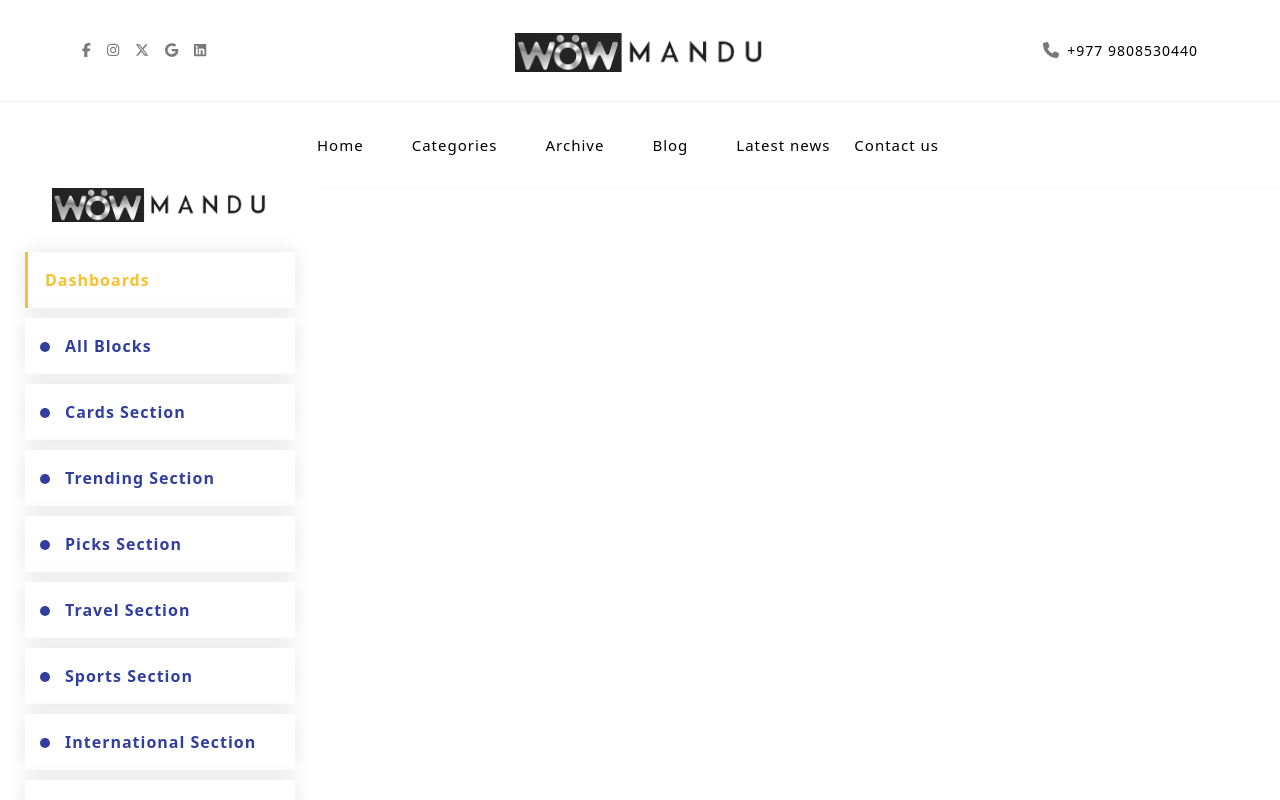
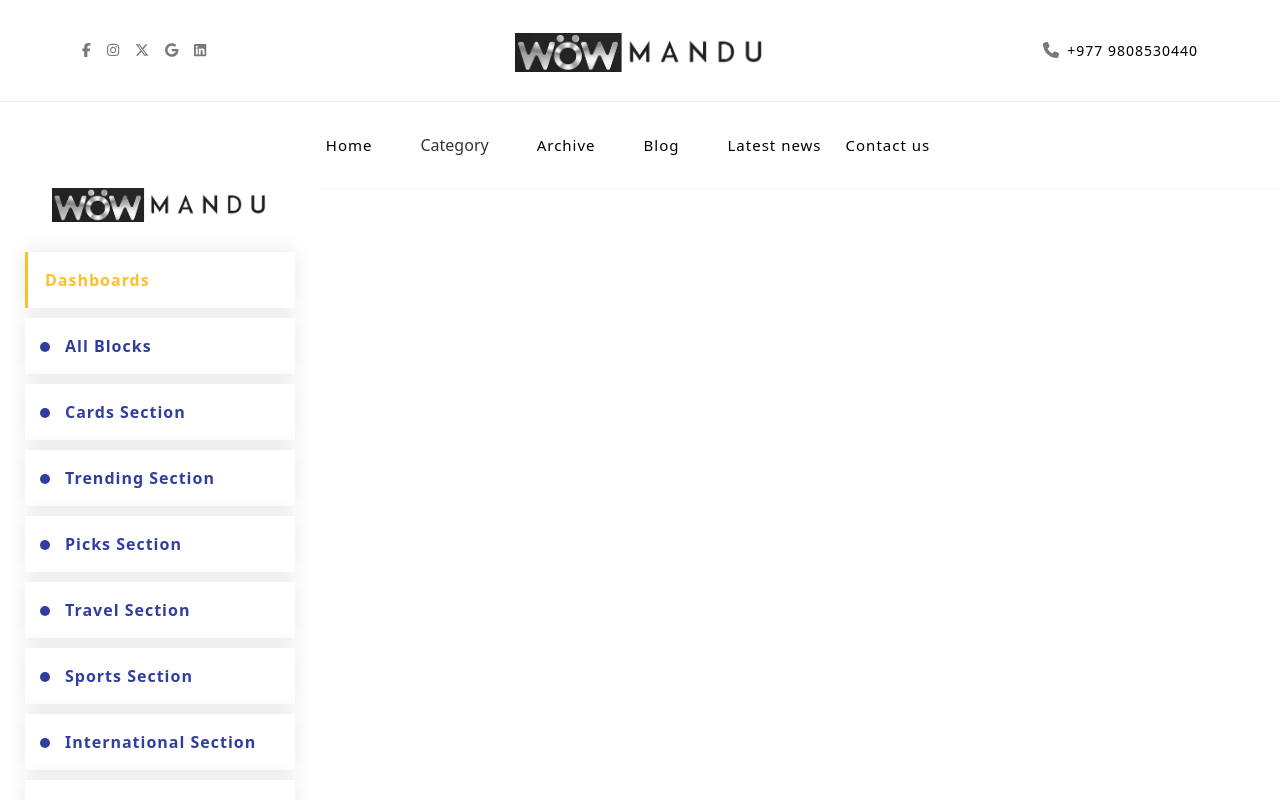
Before and after one commit to sangeng7/wowmandu, a React (Vite) app: page /admin in a window 1280 px wide. Shown: the top 800 px of the page. Built offline with nearby package versions, Linux system fonts and the light colour scheme.

Commit message:
Navbar Category Dropdown added

```diff
--- a/src/Header/Header.jsx
+++ b/src/Header/Header.jsx
@@ -51,7 +51,18 @@
                         <div className="navbar text-center">
                             <div className="d-flex mx-auto">
                                 <li className='me-4'><Link to="/"><a href="">Home</a></Link></li>
-                                <li className='mx-4'><a href="">Categories</a></li>
+                                {/* <li className='mx-4'><a href="">Categories</a></li> */}
+                                <li className='mx-4'>
+                                    <div className="dropdown">
+                                        <button className="dropbtn">Category</button>
+                                        <div className="dropdown-content">
+                                            <a href="#sports">Sports</a>
+                                            <a href="#travel">Travels</a>
+                                            <a href="#">Politics</a>
+                                            <a href="#international">International</a>
+                                        </div>
+                                    </div>
+                                </li>
                                 <li className='mx-4'><a href="">Archive</a></li>
                                 <li className='mx-4'><a href="#blog">Blog</a></li>
                                 <li className='mx-4'><a href="#trending">Latest news</a></li>
@@ -66,7 +77,7 @@
                 <Route path="/" element={<All />} />
                 <Route path="/interChild" element={<InternationalChild />} />
                 <Route path="/admin" element={<Dashboard />} />
-                <Route path="/login"element={<Admin />} />
+                <Route path="/login" element={<Admin />} />
             </Routes>
         </>
     )
--- a/src/Header/Header.scss
+++ b/src/Header/Header.scss
@@ -1,79 +1,140 @@
-.header{
-    &-top{
+.header {
+    &-top {
         line-height: 100px;
         border-bottom: 1px solid #e8edf1;
-        .social-icons{
-            ul{
-                li{
+
+        .social-icons {
+            ul {
+                li {
                     font-size: 14px;
                 }
-                .fb{
-                    a{
+
+                .fb {
+                    a {
                         color: #797979;
-                        &:hover{
+
+                        &:hover {
                             color: #3A589D;
                         }
                     }
                 }
-                .inst{
-                    a{
+
+                .inst {
+                    a {
                         color: #797979;
-                        &:hover{
+
+                        &:hover {
                             color: #3A6894;
                         }
                     }
                 }
-                .twt{
-                    a{
+
+                .twt {
+                    a {
                         color: #797979;
-                        &:hover{
+
+                        &:hover {
                             color: #2478BA;
                         }
                     }
                 }
-                .gg{
-                    a{
+
+                .gg {
+                    a {
                         color: #797979;
-                        &:hover{
+
+                        &:hover {
                             color: #4285F4;
                         }
                     }
                 }
-                .lkd{
-                    a{
+
+                .lkd {
+                    a {
                         color: #797979;
-                        &:hover{
+
+                        &:hover {
                             color: #0077B5;
                         }
                     }
                 }
             }
         }
-        .logo{
+
+        .logo {
             width: 70%;
             margin: auto;
         }
-        .call{
-            &-icon{
+
+        .call {
+            &-icon {
                 display: inline-block;
-                .icons{
+
+                .icons {
                     color: #797979;
                 }
             }
-            p{
+
+            p {
                 display: inline-block;
-                a{
-                font-size: 14px;
+
+                a {
+                    font-size: 14px;
                 }
             }
         }
     }
 
-    &-bottom{
-        .navbar{
+    &-bottom {
+        .navbar {
             padding: 30px 0;
-            li{
+
+            li {
                 font-size: 15px;
+
+                /* Style the dropdown button */
+                .dropbtn {
+                    background-color: #fff;
+                    color: #333;
+                    font-size: 16px;
+                    border: none;
+                    cursor: pointer;
+                }
+
+                /* Dropdown container */
+                .dropdown {
+                    position: relative;
+                    display: inline-block;
+                }
+
+                /* Dropdown content (hidden by default) */
+                .dropdown-content {
+                    display: none;
+                    position: absolute;
+                    background-color: #f9f9f9;
+                    min-width: 160px;
+                    box-shadow: 0px 8px 16px 0px rgba(0, 0, 0, 0.2);
+                    z-index: 1;
+                }
+
+                /* Links inside the dropdown */
+                .dropdown-content a {
+                    color: #333;
+                    padding: 8px 16px;
+                    text-decoration: none;
+                    display: block;
+                }
+
+                /* Change color of dropdown links on hover */
+                .dropdown-content a:hover {
+                    background-color: #f1f1f1;
+                }
+
+                /* Show the dropdown menu on hover */
+                .dropdown:hover .dropdown-content {
+                    display: block;
+                }
+
             }
         }
     }
--- a/src/International/International.jsx
+++ b/src/International/International.jsx
@@ -13,7 +13,8 @@
     }, [])
     return (
         <>
-            <div className="international">
+        <div id="international">
+        <div className="international">
                 <div className="container">
                     <div className="international-header text-center">
                         <h3 className='mb-4'><a href="">International News</a></h3>
@@ -63,6 +64,8 @@
                     </div>
                 </div>
             </div>
+        </div>
+
         </>
     )
 }
--- a/src/Sports/Sports.jsx
+++ b/src/Sports/Sports.jsx
@@ -13,7 +13,8 @@
     }, [])
     return (
         <>
-            <div className="sports">
+        <div id="sports">
+        <div className="sports">
                 <div className="container">
                     <div className="sports-header text-center">
                         <h3 className='mb-4'><a href="">Sports News</a></h3>
@@ -61,6 +62,8 @@
                     </div>
                 </div>
             </div>
+        </div>
+
         </>
     )
 }
--- a/src/Travel/Travel.jsx
+++ b/src/Travel/Travel.jsx
@@ -13,7 +13,8 @@
     }, [])
     return (
         <>
-            <div className="travel">
+        <div id="travel">
+        <div className="travel">
                 <div className="container">
                     <div className="travel-header text-center">
                         <h3 className='mb-4'><a href="">Travel News</a></h3>
@@ -63,6 +64,8 @@
                     </div>
                 </div>
             </div>
+        </div>
+
         </>
     )
 }
```
